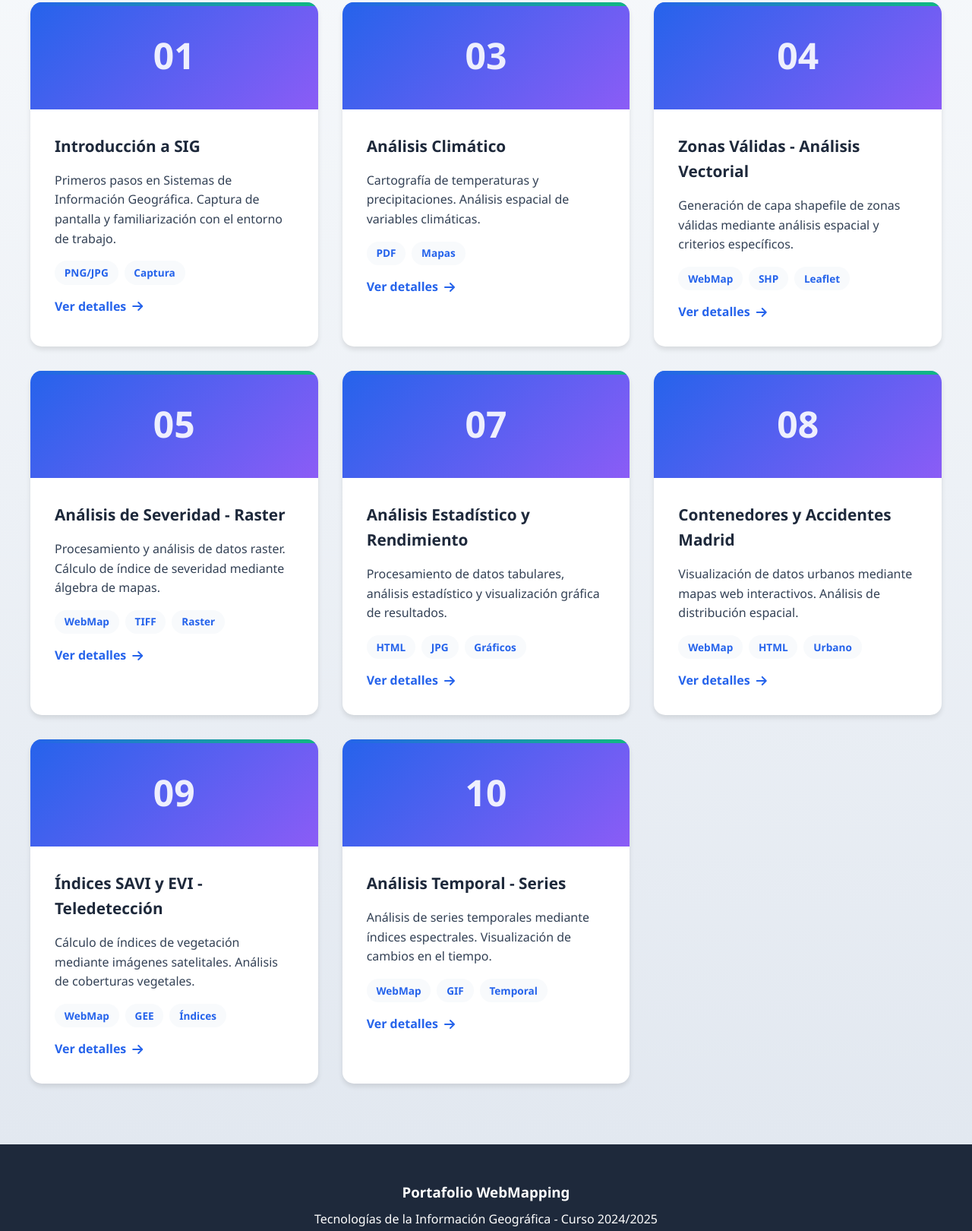
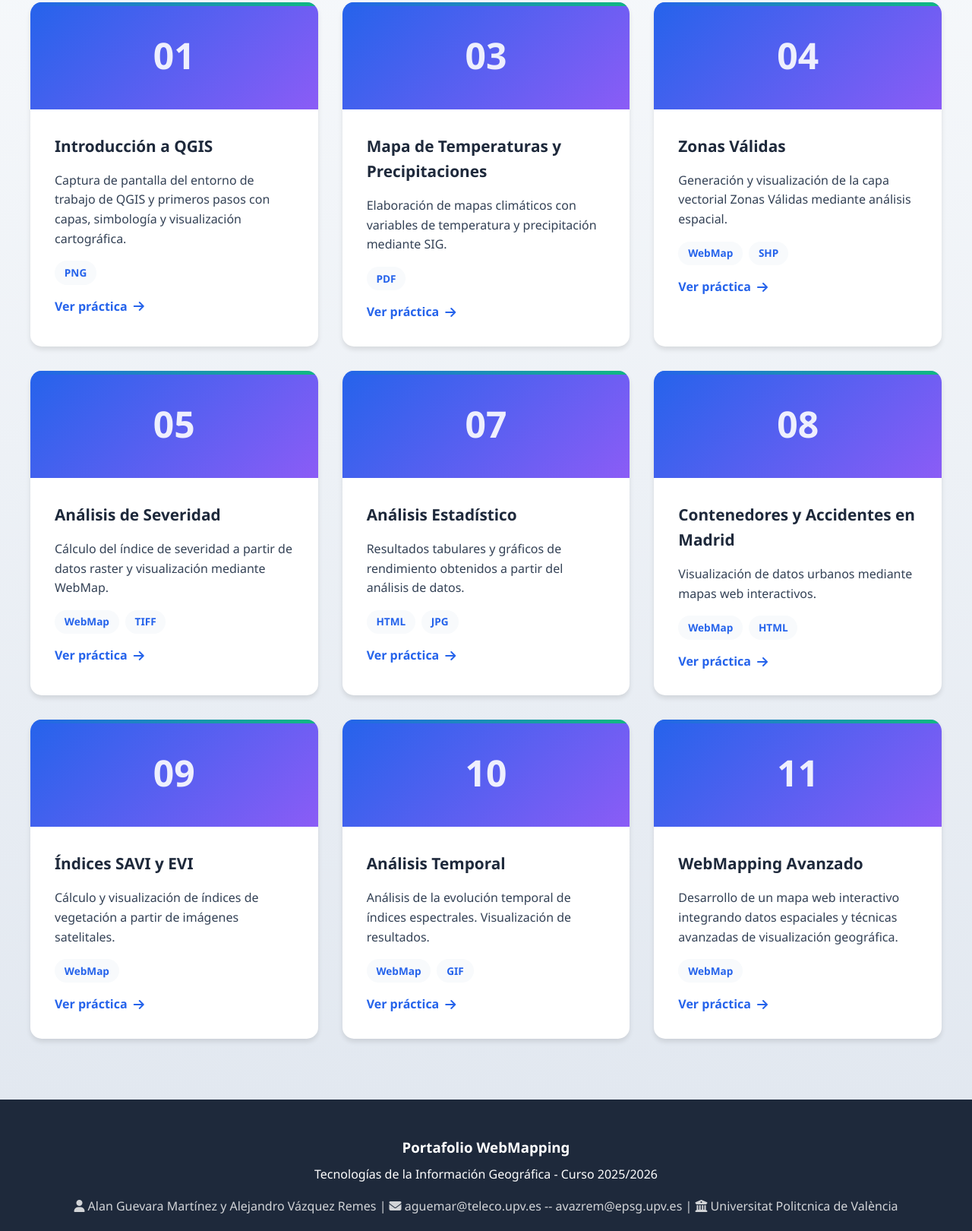
Before and after one commit to ALANGMupv/Portafolio_WebMapping, a plain HTML site: page index.html in a window 1280 px wide. Shown: the part 1665-3285 px from the top of the page at 76% size. Drawn offline with Linux system fonts and the light colour scheme.

Commit message:
chore: landing

```diff
--- a/index.html
+++ b/index.html
@@ -99,20 +99,20 @@
         </p>
 
         <div class="practicas-grid">
+
             <!-- PRÁCTICA 1 -->
             <div class="practica-card" onclick="window.location.href='practica1.html'">
                 <div class="practica-header">
                     <div class="practica-number">01</div>
                 </div>
                 <div class="practica-body">
-                    <h3>Introducción a SIG</h3>
-                    <p>Primeros pasos en Sistemas de Información Geográfica. Captura de pantalla y familiarización con el entorno de trabajo.</p>
+                    <h3>Introducción a QGIS</h3>
+                    <p>Captura de pantalla del entorno de trabajo de QGIS y primeros pasos con capas, simbología y visualización cartográfica.</p>
                     <div class="practica-tags">
-                        <span class="tag">PNG/JPG</span>
-                        <span class="tag">Captura</span>
+                        <span class="tag">PNG</span>
                     </div>
                     <a href="practica1.html" class="practica-link">
-                        Ver detalles <i class="fas fa-arrow-right"></i>
+                        Ver práctica <i class="fas fa-arrow-right"></i>
                     </a>
                 </div>
             </div>
@@ -123,14 +123,13 @@
                     <div class="practica-number">03</div>
                 </div>
                 <div class="practica-body">
-                    <h3>Análisis Climático</h3>
-                    <p>Cartografía de temperaturas y precipitaciones. Análisis espacial de variables climáticas.</p>
+                    <h3>Mapa de Temperaturas y Precipitaciones</h3>
+                    <p>Elaboración de mapas climáticos con variables de temperatura y precipitación mediante SIG.</p>
                     <div class="practica-tags">
                         <span class="tag">PDF</span>
-                        <span class="tag">Mapas</span>
                     </div>
                     <a href="practica3.html" class="practica-link">
-                        Ver detalles <i class="fas fa-arrow-right"></i>
+                        Ver práctica <i class="fas fa-arrow-right"></i>
                     </a>
                 </div>
             </div>
@@ -141,15 +140,14 @@
                     <div class="practica-number">04</div>
                 </div>
                 <div class="practica-body">
-                    <h3>Zonas Válidas - Análisis Vectorial</h3>
-                    <p>Generación de capa shapefile de zonas válidas mediante análisis espacial y criterios específicos.</p>
+                    <h3>Zonas Válidas</h3>
+                    <p>Generación y visualización de la capa vectorial Zonas Válidas mediante análisis espacial.</p>
                     <div class="practica-tags">
                         <span class="tag">WebMap</span>
                         <span class="tag">SHP</span>
-                        <span class="tag">Leaflet</span>
                     </div>
                     <a href="practica4.html" class="practica-link">
-                        Ver detalles <i class="fas fa-arrow-right"></i>
+                        Ver práctica <i class="fas fa-arrow-right"></i>
                     </a>
                 </div>
             </div>
@@ -160,15 +158,14 @@
                     <div class="practica-number">05</div>
                 </div>
                 <div class="practica-body">
-                    <h3>Análisis de Severidad - Raster</h3>
-                    <p>Procesamiento y análisis de datos raster. Cálculo de índice de severidad mediante álgebra de mapas.</p>
+                    <h3>Análisis de Severidad</h3>
+                    <p>Cálculo del índice de severidad a partir de datos raster y visualización mediante WebMap.</p>
                     <div class="practica-tags">
                         <span class="tag">WebMap</span>
                         <span class="tag">TIFF</span>
-                        <span class="tag">Raster</span>
                     </div>
                     <a href="practica5.html" class="practica-link">
-                        Ver detalles <i class="fas fa-arrow-right"></i>
+                        Ver práctica <i class="fas fa-arrow-right"></i>
                     </a>
                 </div>
             </div>
@@ -179,15 +176,14 @@
                     <div class="practica-number">07</div>
                 </div>
                 <div class="practica-body">
-                    <h3>Análisis Estadístico y Rendimiento</h3>
-                    <p>Procesamiento de datos tabulares, análisis estadístico y visualización gráfica de resultados.</p>
+                    <h3>Análisis Estadístico</h3>
+                    <p>Resultados tabulares y gráficos de rendimiento obtenidos a partir del análisis de datos.</p>
                     <div class="practica-tags">
                         <span class="tag">HTML</span>
                         <span class="tag">JPG</span>
-                        <span class="tag">Gráficos</span>
                     </div>
                     <a href="practica7.html" class="practica-link">
-                        Ver detalles <i class="fas fa-arrow-right"></i>
+                        Ver práctica <i class="fas fa-arrow-right"></i>
                     </a>
                 </div>
             </div>
@@ -198,15 +194,14 @@
                     <div class="practica-number">08</div>
                 </div>
                 <div class="practica-body">
-                    <h3>Contenedores y Accidentes Madrid</h3>
-                    <p>Visualización de datos urbanos mediante mapas web interactivos. Análisis de distribución espacial.</p>
+                    <h3>Contenedores y Accidentes en Madrid</h3>
+                    <p>Visualización de datos urbanos mediante mapas web interactivos.</p>
                     <div class="practica-tags">
                         <span class="tag">WebMap</span>
                         <span class="tag">HTML</span>
-                        <span class="tag">Urbano</span>
                     </div>
                     <a href="practica8.html" class="practica-link">
-                        Ver detalles <i class="fas fa-arrow-right"></i>
+                        Ver práctica <i class="fas fa-arrow-right"></i>
                     </a>
                 </div>
             </div>
@@ -217,15 +212,13 @@
                     <div class="practica-number">09</div>
                 </div>
                 <div class="practica-body">
-                    <h3>Índices SAVI y EVI - Teledetección</h3>
-                    <p>Cálculo de índices de vegetación mediante imágenes satelitales. Análisis de coberturas vegetales.</p>
+                    <h3>Índices SAVI y EVI</h3>
+                    <p>Cálculo y visualización de índices de vegetación a partir de imágenes satelitales.</p>
                     <div class="practica-tags">
                         <span class="tag">WebMap</span>
-                        <span class="tag">GEE</span>
-                        <span class="tag">Índices</span>
                     </div>
                     <a href="practica9.html" class="practica-link">
-                        Ver detalles <i class="fas fa-arrow-right"></i>
+                        Ver práctica <i class="fas fa-arrow-right"></i>
                     </a>
                 </div>
             </div>
@@ -236,18 +229,38 @@
                     <div class="practica-number">10</div>
                 </div>
                 <div class="practica-body">
-                    <h3>Análisis Temporal - Series</h3>
-                    <p>Análisis de series temporales mediante índices espectrales. Visualización de cambios en el tiempo.</p>
+                    <h3>Análisis Temporal</h3>
+                    <p>Análisis de la evolución temporal de índices espectrales. Visualización de resultados.</p>
                     <div class="practica-tags">
                         <span class="tag">WebMap</span>
                         <span class="tag">GIF</span>
-                        <span class="tag">Temporal</span>
                     </div>
                     <a href="practica10.html" class="practica-link">
-                        Ver detalles <i class="fas fa-arrow-right"></i>
+                        Ver práctica <i class="fas fa-arrow-right"></i>
                     </a>
                 </div>
             </div>
+
+            <!-- PRÁCTICA 11 -->
+            <div class="practica-card" onclick="window.location.href='practica11.html'">
+                <div class="practica-header">
+                    <div class="practica-number">11</div>
+                </div>
+                <div class="practica-body">
+                    <h3>WebMapping Avanzado</h3>
+                    <p>
+                        Desarrollo de un mapa web interactivo integrando datos espaciales y técnicas
+                        avanzadas de visualización geográfica.
+                    </p>
+                    <div class="practica-tags">
+                        <span class="tag">WebMap</span>
+                    </div>
+                    <a href="practica11.html" class="practica-link">
+                        Ver práctica <i class="fas fa-arrow-right"></i>
+                    </a>
+                </div>
+            </div>
+
         </div>
     </div>
 </section>
@@ -257,19 +270,15 @@
     <div class="footer-content">
         <div class="footer-info">
             <h3>Portafolio WebMapping</h3>
-            <p>Tecnologías de la Información Geográfica - Curso 2024/2025</p>
-            <!-- TODO: Añade tu información personal aquí -->
+            <p>Tecnologías de la Información Geográfica - Curso 2025/2026</p>
             <p style="margin-top: 1rem; opacity: 0.8;">
-                <i class="fas fa-user"></i> [Tu Nombre] |
-                <i class="fas fa-envelope"></i> [Tu Email] |
-                <i class="fas fa-university"></i> [Universidad]
+                <i class="fas fa-user"></i>  Alan Guevara Martínez y Alejandro Vázquez Remes |
+                <i class="fas fa-envelope"></i> aguemar@teleco.upv.es -- avazrem@epsg.upv.es |
+                <i class="fas fa-university"></i> Universitat Politcnica de València
             </p>
         </div>
         <div class="social-links">
-            <!-- TODO: Añade tus enlaces sociales o GitHub -->
             <a href="#" title="GitHub"><i class="fab fa-github"></i></a>
-            <a href="#" title="LinkedIn"><i class="fab fa-linkedin"></i></a>
-            <a href="#" title="Email"><i class="fas fa-envelope"></i></a>
         </div>
         <p style="margin-top: 2rem; opacity: 0.6;">
             © 2024 - Todos los derechos reservados
```
